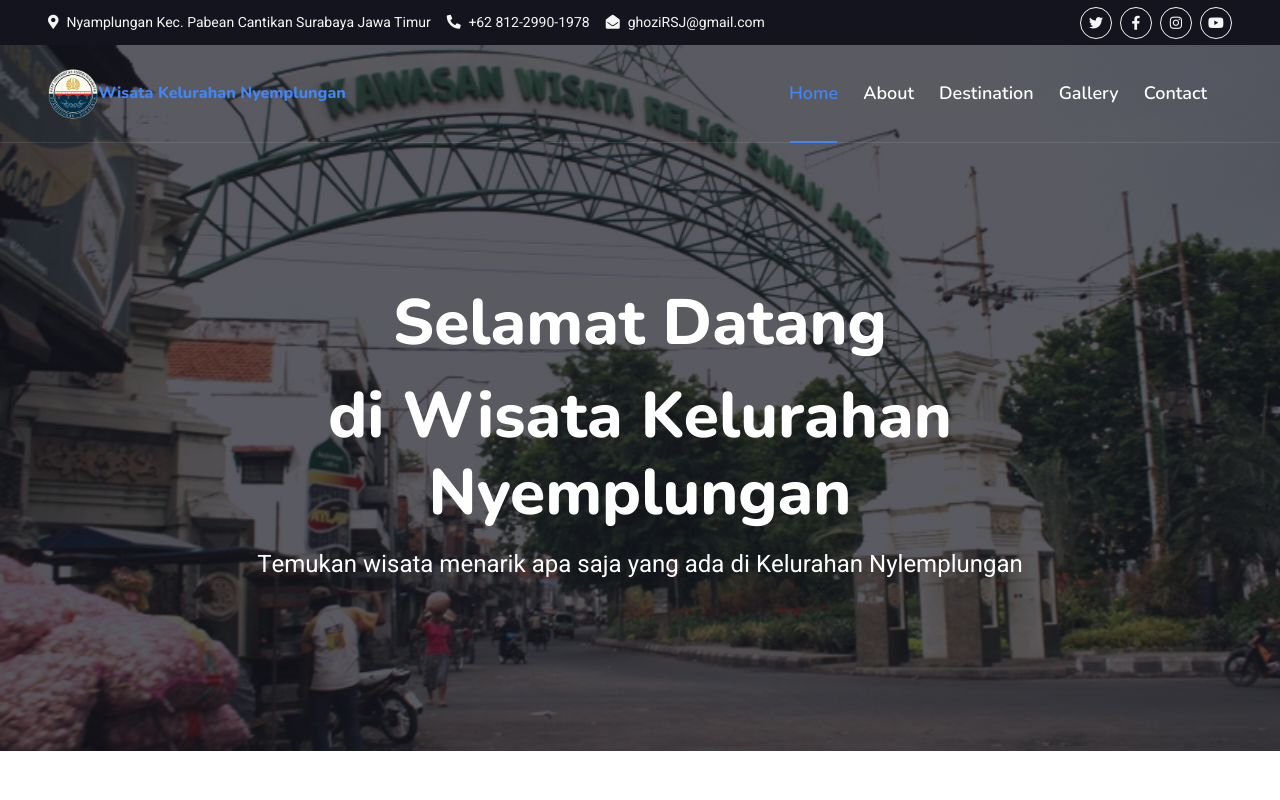
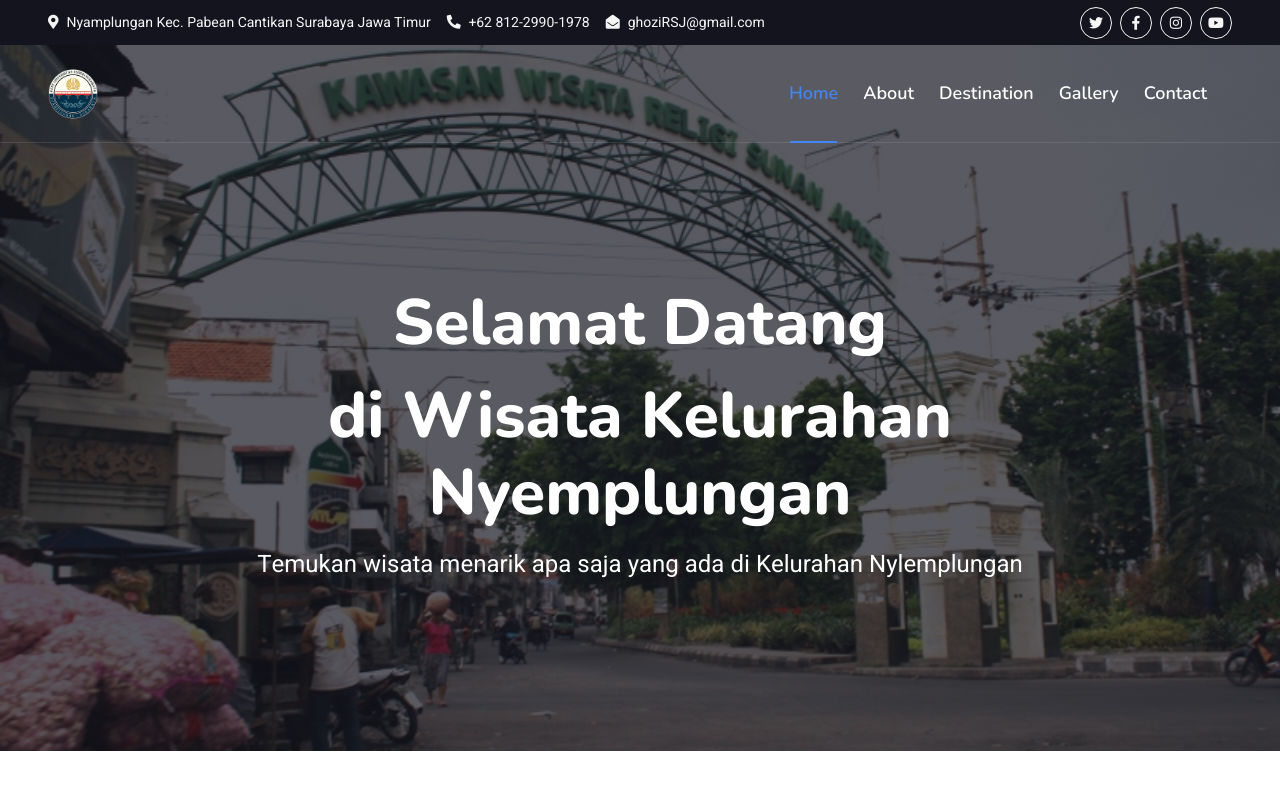
Before and after one commit to GBRNTada/WisataWeb, a plain HTML site: page index.html in a window 1280 px wide. Shown: the top 800 px of the page. Drawn offline with nearby package versions, Linux system fonts and the light colour scheme.

Commit message:
Update index.html

```diff
--- a/index.html
+++ b/index.html
@@ -71,7 +71,7 @@
     <div class="container-fluid position-relative p-0">
         <nav class="navbar navbar-expand-lg navbar-light px-4 px-lg-5 py-3 py-lg-0">
             <a href="" class="navbar-brand p-0">
-                <h6 class="text-primary m-0"><i></i><img src="img/0Logo.png" alt="Logo">Wisata Kelurahan Nyemplungan</h1>
+                <h6 class="text-primary m-0"><i></i><img src="img/0Logo.png" alt="Logo"></h1>
 
             </a>
             <button class="navbar-toggler" type="button" data-bs-toggle="collapse" data-bs-target="#navbarCollapse">
```
